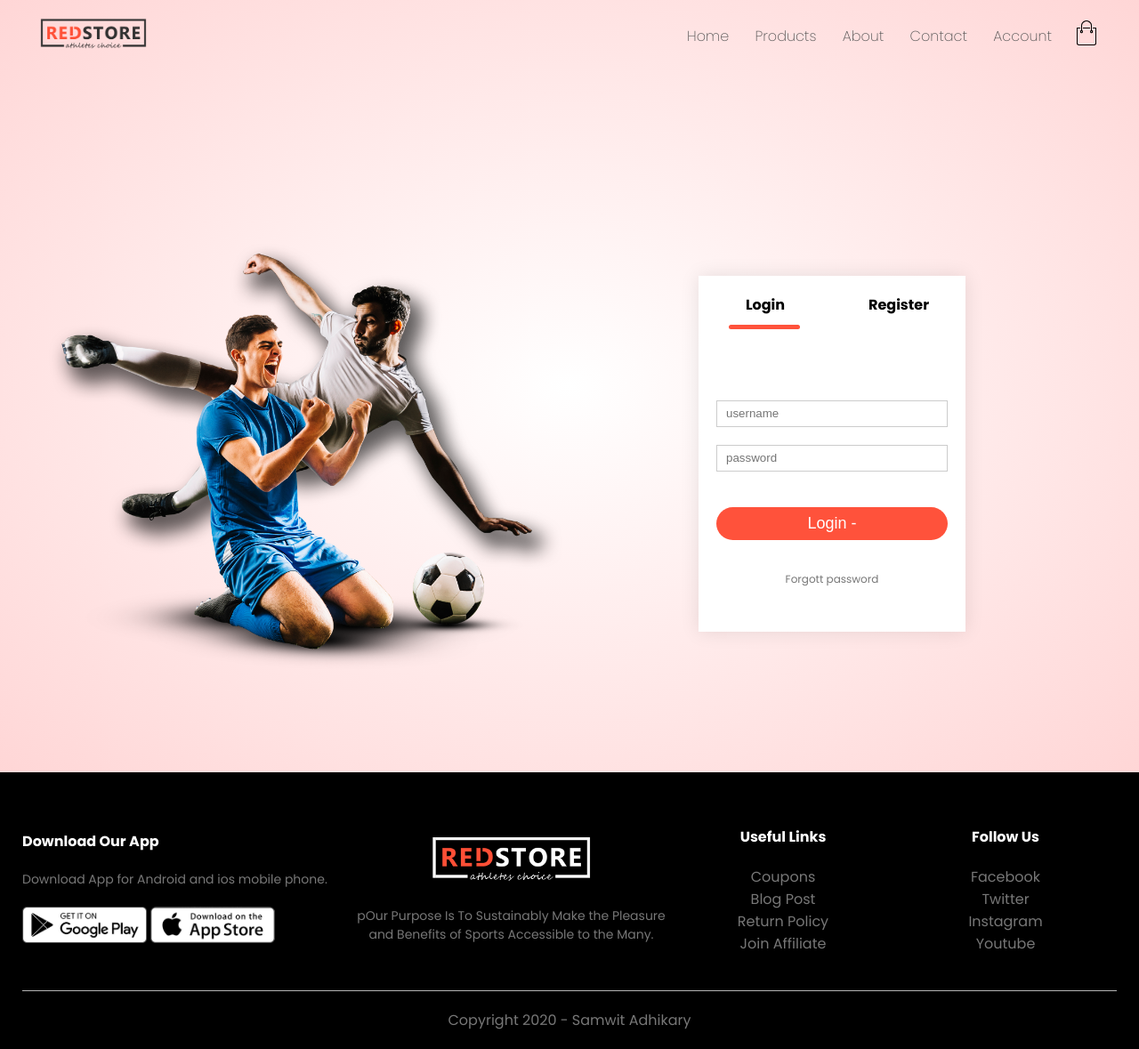
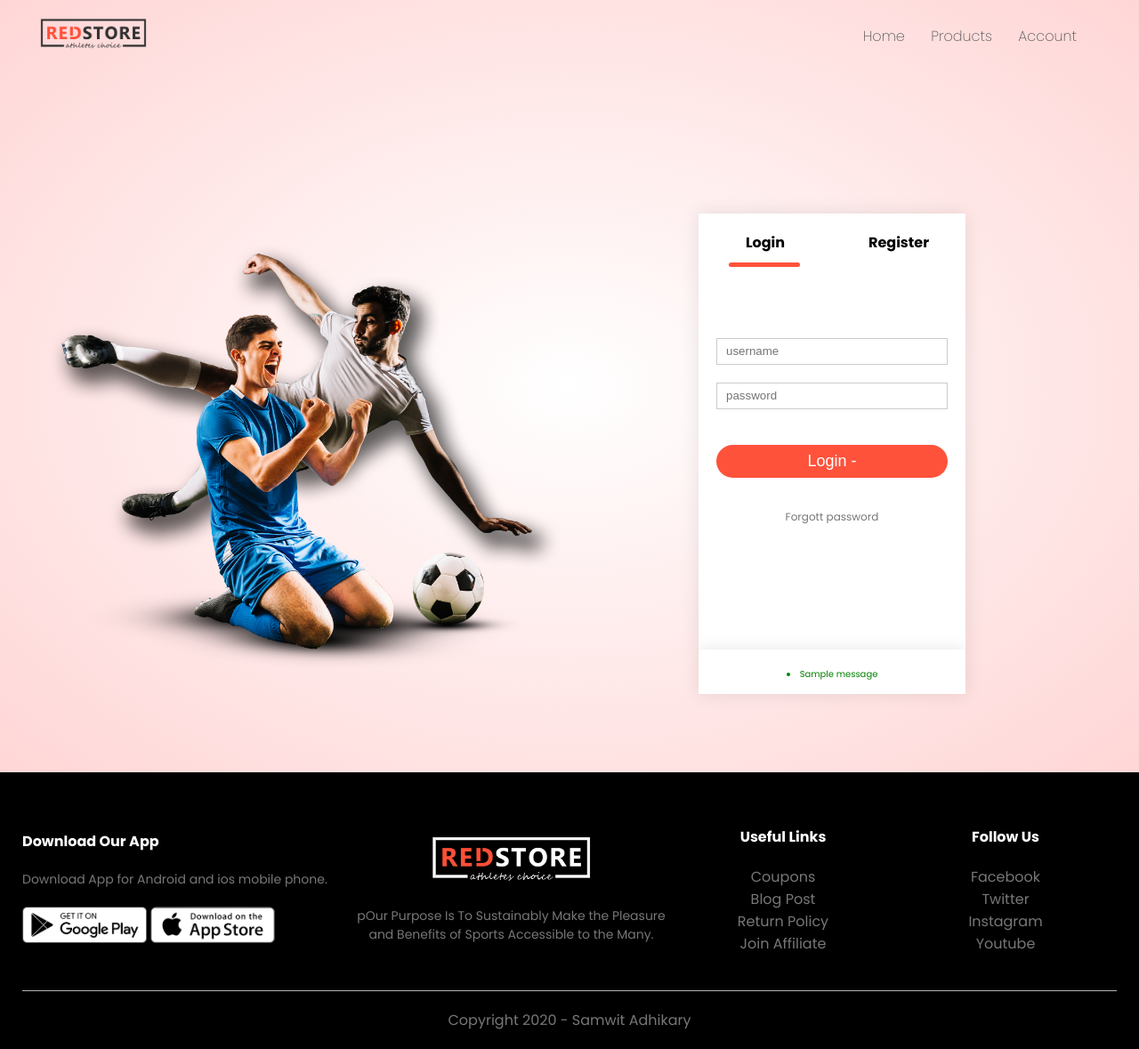
Before and after one commit to AbhinavAk2255/MyshopingCart, a Django app: page /customer/account/ in a window 1280 px wide. Shown: the whole page at 89% size. Run offline with Django 4.2, Linux system fonts and the light colour scheme; tables that the repository leaves empty hold one stand-in row (values such as "Sample post"); one stand-in notice (Sample message) is shown; some web fonts are replaced.

Commit message:
account section completed

```diff
--- a/customers/urls.py
+++ b/customers/urls.py
@@ -6,4 +6,5 @@ from . import views
 urlpatterns = [
 
     path('account/',views.show_account,name='account'),
+    path('logout/',views.signout,name='logout')
 ]
--- a/customers/views.py
+++ b/customers/views.py
@@ -1,6 +1,59 @@
-from django.shortcuts import render
-
+from django.shortcuts import render,redirect
+from django.contrib.auth.models import User
+from . models import customer
+from django.contrib import messages
+from django.contrib.auth import authenticate,login,logout
+from django.contrib.auth.decorators import login_required
 # Create your views here.
 
+@login_required
+def signout(request):
+    logout(request)
+    return redirect('home')
+
+
 def show_account(request):
-    return render(request,'account.html')
+    context = {}
+
+    if request.POST and 'register' in request.POST:
+        context['register'] = True
+        try:
+            username = request.POST.get('username')
+            email = request.POST.get('email')
+            password = request.POST.get('password')
+            address = request.POST.get('address')
+            phone = request.POST.get('phone')
+
+            # create user obj
+            user = User.objects.create_user(
+                username = username,
+                email = email,
+                password = password
+            )
+
+            Customer = customer.objects.create(
+                user = user,
+                address = address,
+                phone = phone
+            )
+            success_message = 'successfuly registered....'
+            messages.success(request,success_message)
+
+        except Exception as e:
+            error_message = 'duplicate user or invalid credentials'
+            messages.error(request,error_message)
+
+    if request.POST and 'login' in request.POST:
+        context['register'] = False
+        username = request.POST.get('username')
+        password = request.POST.get('password')
+
+        user = authenticate(username=username,password=password)
+        if(user):
+            login(request,user)
+            return redirect('home')
+        else:
+            messages.error(request,"Invalid User!")
+
+
+    return render(request,'account.html',context)
--- a/static/css/home.css
+++ b/static/css/home.css
@@ -382,7 +382,7 @@ form input{
 .form-container{
     background: #fff;
     width: 300px;
-    height: 400px;
+    height: 490px;
     position: relative;
     text-align: center;
     padding: 20px 0;
@@ -390,6 +390,24 @@ form input{
     box-shadow: 0 0 20px 0px rgba(0, 0, 0, 0.1);
     overflow: hidden;
 }
+.message_container{
+    background: #fff;
+    width: 300px;
+    height: 50px;
+    position: relative;
+    text-align: center;
+    padding: 20px 0;
+    margin: auto;
+    box-shadow: 0 0 20px 0px rgba(0, 0, 0, 0.1);
+    overflow: hidden;
+}
+.success{
+    color: green;
+}
+.error{
+    color: red;
+}
+
 .form-container form {
     max-width: 300px;
     padding: 0 20px;
--- a/templates/account.html
+++ b/templates/account.html
@@ -1,4 +1,5 @@
 {% extends 'blank-layout.html'%}
+
 {% load static %}
 
 {% block banner %}
@@ -16,28 +17,76 @@
                         <h4 id="reguster" onclick="regfunc()">Register</h4>
                     </div>
                     <span class="line"></span>
-                    <form class="login-form" action="">
-                        <input type="text" placeholder="username">
-                        <input type="text" name="" id="" placeholder="password">
-                        <a href=""><button class="submitbtn">Login -</button></a>
+                    <form class="login-form" method="POST">
+                        {% csrf_token %}
+                        <input type="text" required name="username" placeholder="username">
+                        <input type="password" required name="password" id="" placeholder="password">
+                        <button type="submit" name="login" class="submitbtn">Login -</button>
                         <a href="" class="forgotte">Forgott password</a>
                     </form>
-                    <form action="" class="register-form">
-                        <input type="text" placeholder="username">
-                        <input type="text" placeholder="Email">
-                        <input type="password" placeholder="password">
-                        <a href=""><button class="submitbtn">Login -</button></a>
+
+                    <form  class="register-form" method="POST">
+                        {% csrf_token %}
+                        <input type="text" required maxlength="10" name="username" placeholder="Username">
+                        <input type="text" required name="email" placeholder="Email">
+                        <input type="password" required name="password" maxlength="10" placeholder="Password">
+                        <input type="text" required name="address" placeholder="Address">
+                        <input type="text" required name="phone" maxlength="10" placeholder="Phone" onkeydown="
+                        event.key
+                        if (event.key == 'Enter') {
+
+                        }
+                        ">
+                        <button type="submit" class="submitbtn" name="register" >Register</button>
                     </form>
-
-
                 </div>
-
+                {% if messages %}
+                <div class="message_container">
+                    {% for message in messages %}
+                    <li style="font-size: 10px;" class="{{message.tags}}">{{message}}</li>
+                    {% endfor %}
+                </div>
+                {% endif %}
             </div>
         </div>
     </div>
 </div>
+
 {% endblock banner %}
 
+
 {% block content %}
+{% block script-sec %}
+<script>
+    let logform = document.querySelector('.login-form');
+    let regform = document.querySelector('.register-form');
+    let line = document.querySelector('.line');
 
+
+    function regfunc() {
+        // logform.classList.add('changelog');
+        logform.style.transform = "translatex(0px)";
+        logform.style.transform = "translatex(-300px)";
+        regform.style.transform = "translateX(-300px)";
+        line.style.transform = "translatex(150px)";
+
+    }
+
+    function loginfunc() {
+        regform.style.transform = "translateX(300px)";
+        logform.style.transform = "translatex(0px)";
+        line.style.transform = "translatex(0px)";
+    }
+</script>
+{% if register %}
+    <script>
+        regfunc()
+    </script>
+    {% else  %}
+    <script>
+        loginfunc()
+    </script>
+{% endif %}
+
+{% endblock script-sec %}
 {% endblock content %}
--- a/templates/blank-layout.html
+++ b/templates/blank-layout.html
@@ -171,27 +171,10 @@
         </div>
     </div>
 
+
     <script>
 
-        let logform = document.querySelector('.login-form');
-        let regform = document.querySelector('.register-form');
-        let line = document.querySelector('.line');
 
-
-        function regfunc() {
-            // logform.classList.add('changelog');
-            logform.style.transform = "translatex(0px)";
-            logform.style.transform = "translatex(-300px)";
-            regform.style.transform = "translateX(-300px)";
-            line.style.transform = "translatex(150px)";
-
-        }
-
-        function loginfunc() {
-            regform.style.transform = "translateX(300px)";
-            logform.style.transform = "translatex(0px)";
-            line.style.transform = "translatex(0px)";
-        }
 
         var menu = document.getElementById('menuitem');
         function menutoogle() {
@@ -212,8 +195,9 @@
             })
         })
 
+    </script>
 
-    </script>
-    </script>
+    {% block script-sec %}
+    {% endblock script-sec %}
 </body>
 </html>
--- a/templates/menu.html
+++ b/templates/menu.html
@@ -7,14 +7,20 @@
         <ul id="menuitem">
             <li><a href="{% url 'home' %}">Home</a></li>
             <li><a href="{% url 'listof_products' %}">Products</a></li>
-            <li><a href="#">About</a></li>
-            <li><a href="#">Contact</a></li>
+            <!-- <li><a href="#">About</a></li>
+            <li><a href="#">Contact</a></li> -->
+            {% if user.is_authenticated %}
+            <li><a href="{% url 'logout' %}">Logout</a></li>
+            {% else %}
             <li><a href="{% url 'account' %}">Account</a></li>
+            {% endif %}
         </ul>
     </nav>
+    {% if user.is_authenticated %}
     <div class="cart">
         <a href="{% url 'cart' %}"><img src="{% static 'images/cart.png' %}" width="30px"></a>
     </div>
+    {% endif %}
     <div class="cart-menu">
         <img src="{% static 'images/menu.png' %}" onclick="menutoogle()">
     </div>
```
Also changed, not shown: db.sqlite3.
